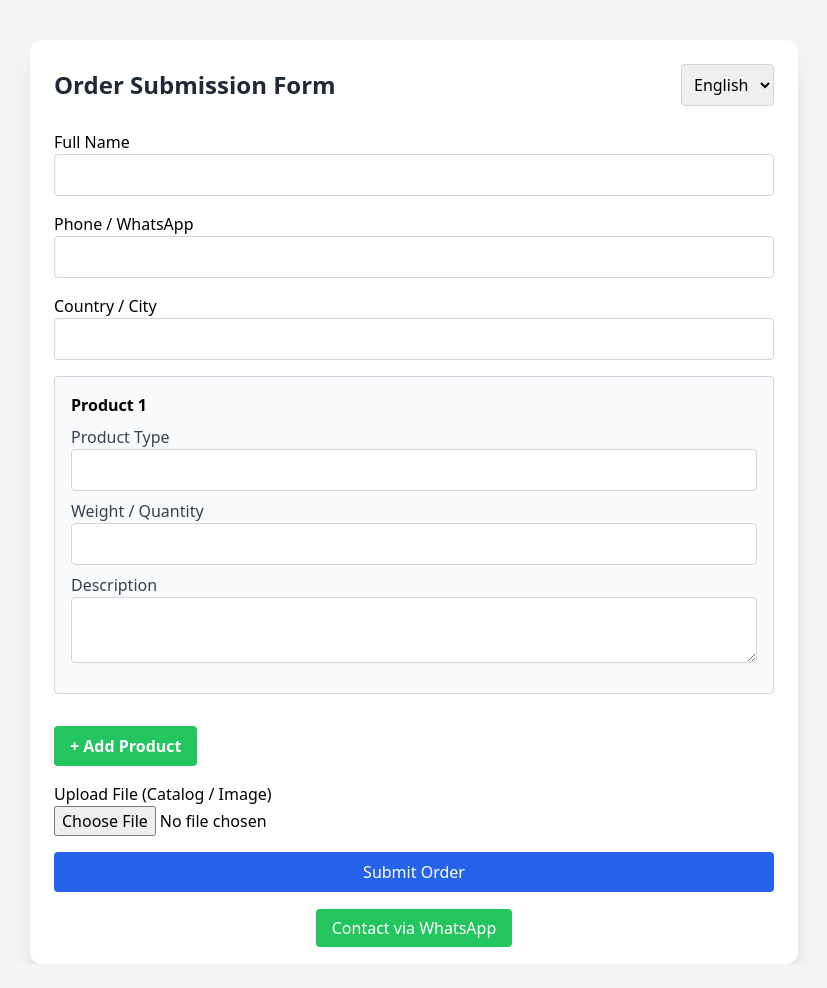
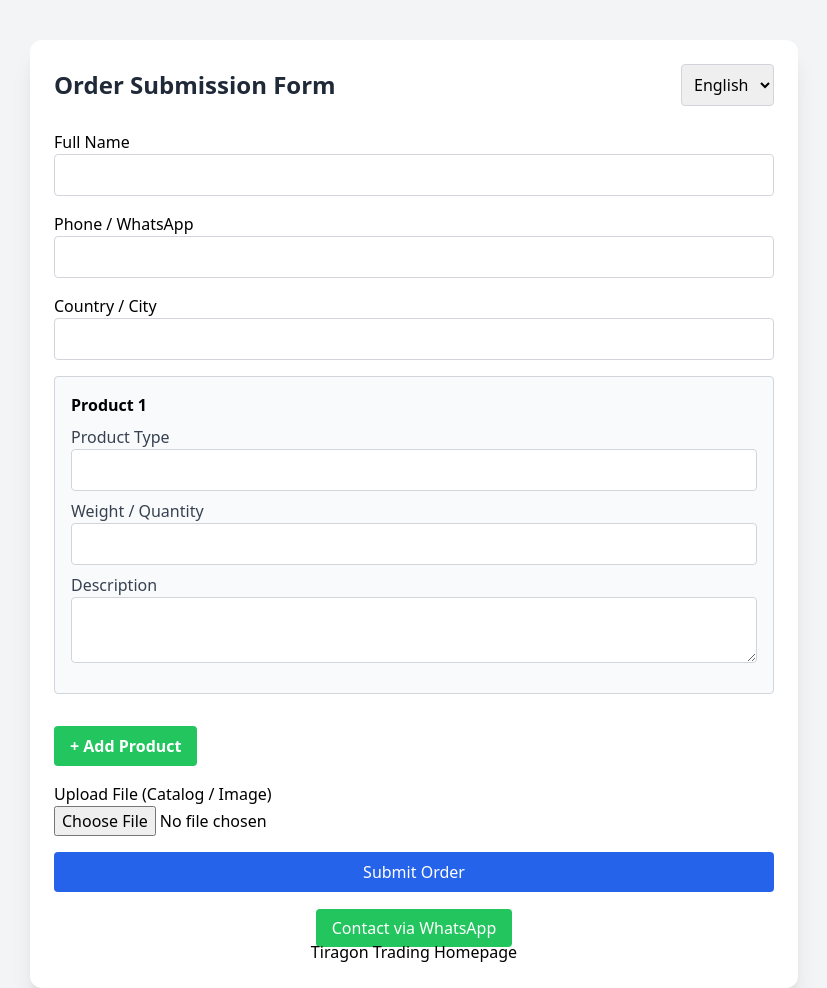
Before and after one commit to shlkhd/tiragon-order-app, a website: page public/index.html in a window 1280 px wide. Shown: the whole page, without its empty margins (226-1053 px from the left). Before the commit the page ends 964 px from the top, so only its background shows below. Drawn offline with nearby package versions, Linux system fonts and the light colour scheme.

Commit message:
Update index.html

```diff
--- a/public/index.html
+++ b/public/index.html
@@ -40,6 +40,7 @@
 <a href="https://wa.me/971557068949" class="bg-green-500 text-white px-4 py-2 rounded"?text=Hello%20Tiragon%20Team%2C%20I%20want%20to%20place%20an%20order%20order." target="_blank">
   Contact via WhatsApp
 </a>
+      <p><a href="http://trt.ae" class="button">Tiragon Trading Homepage  </a></p>
     </div>
   </div>
 
```
